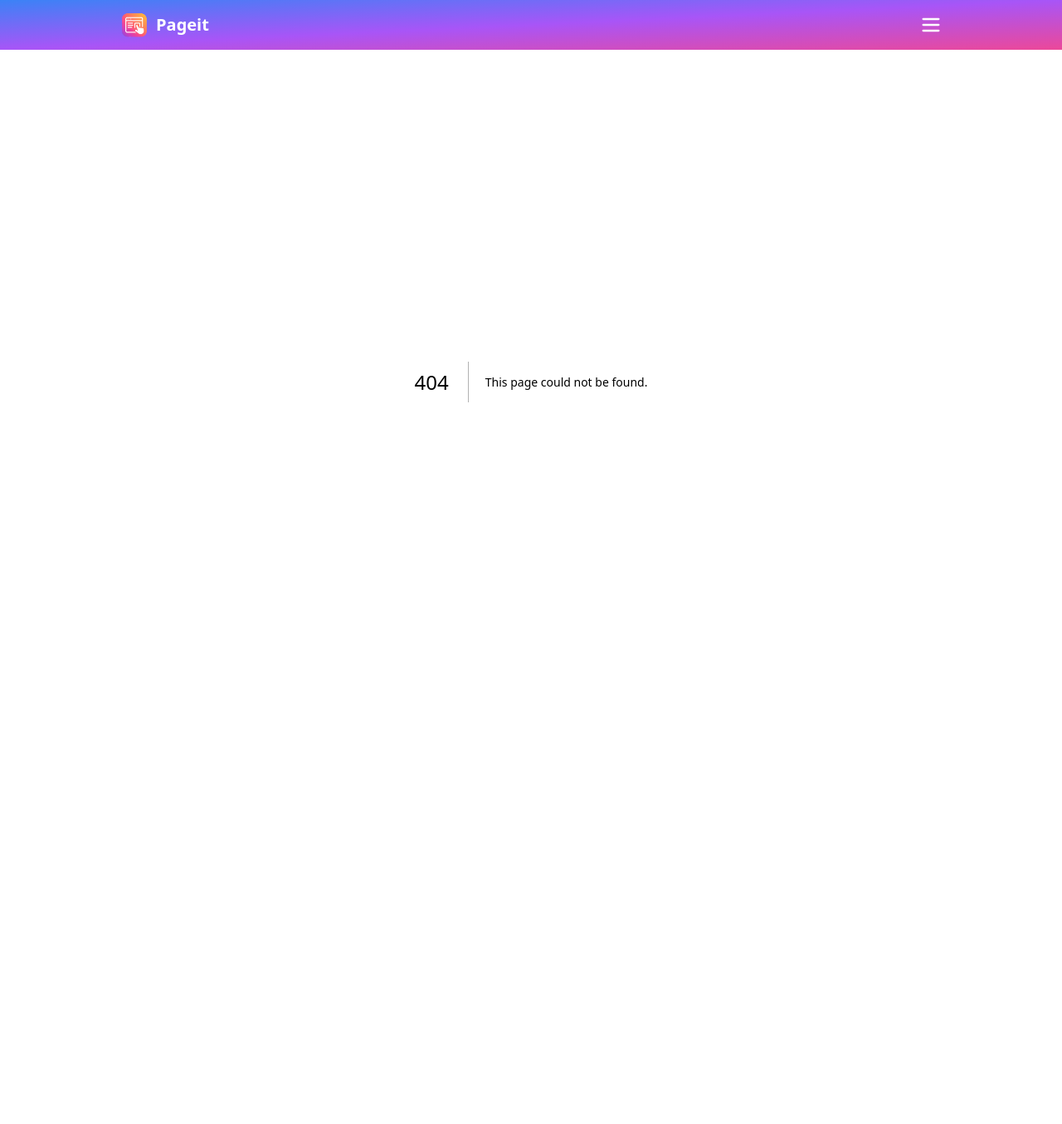
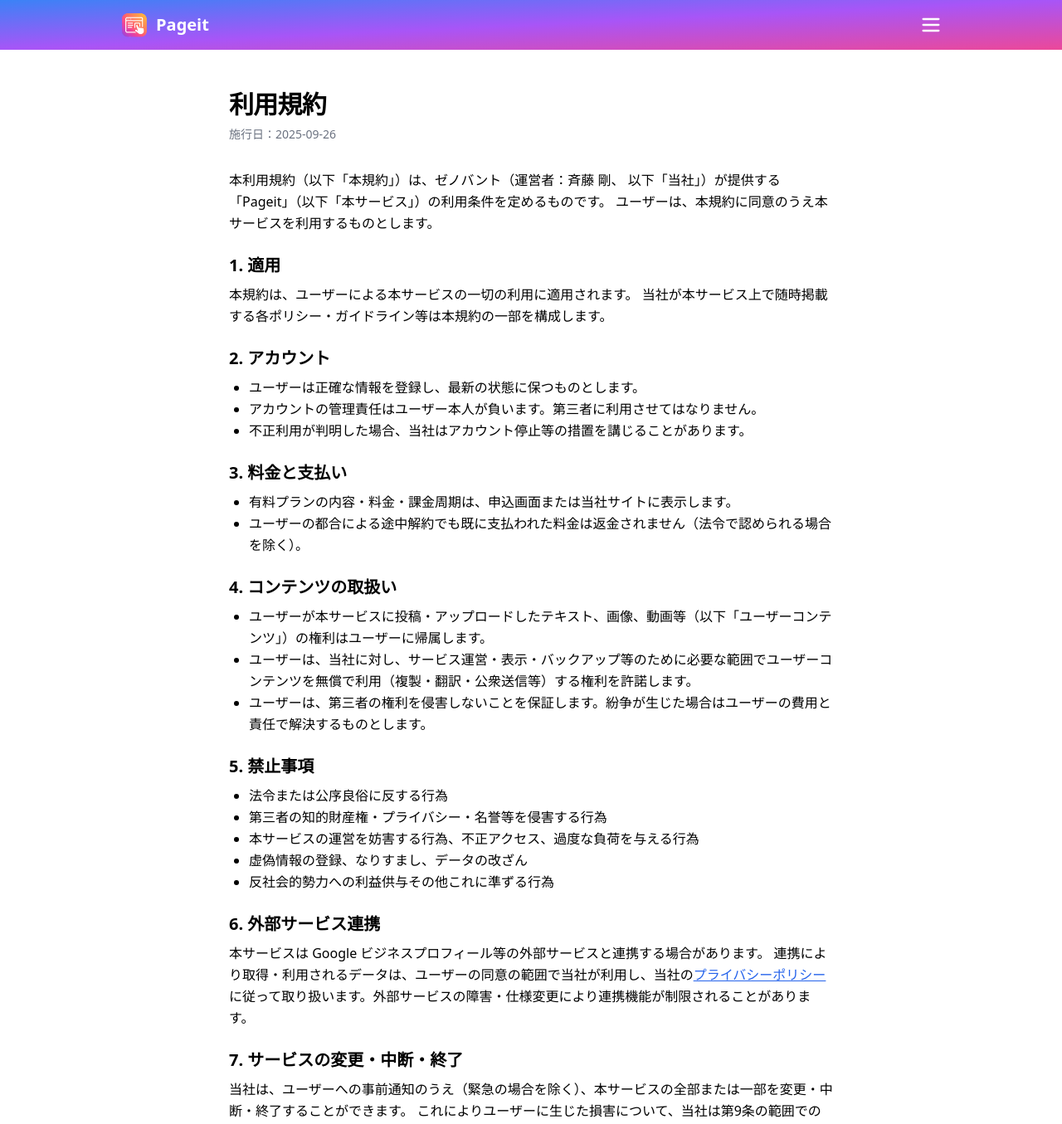
Before and after one commit to tsuyoshi-3110/pageit, a Next.js app: page /terms in a window 1280 px wide. Before the commit this address had no page. Shown: the top 1355 px of the page at 83% size. Before the commit the page ends 860 px from the top, so only its background shows below. Built offline with nearby package versions, Linux system fonts and the light colour scheme.

Commit message:
2025 0926 0843

```diff
--- /dev/null
+++ b/src/app/terms/page.tsx
@@ -0,0 +1,139 @@
+// app/terms/page.tsx
+import type { Metadata } from "next";
+
+export const metadata: Metadata = {
+  title: "利用規約 | Pageit",
+  description:
+    "Pageit（ページット）の利用規約です。サービスの利用条件、禁止事項、免責、著作権、準拠法などを定めます。",
+  robots: { index: true, follow: true },
+  alternates: { canonical: "https://www.pageit.shop/terms" },
+};
+
+export default function TermsPage() {
+  const effective = "2025-09-26"; // 必要に応じて更新
+  return (
+    <main className="mx-auto max-w-3xl px-5 py-12">
+      <h1 className="text-3xl font-bold tracking-tight">利用規約</h1>
+      <p className="mt-2 text-sm text-gray-500">施行日：{effective}</p>
+
+      <section className="mt-8 space-y-6 leading-relaxed">
+        <p>
+          本利用規約（以下「本規約」）は、ゼノバント（運営者：斉藤 剛、
+          以下「当社」）が提供する「Pageit」（以下「本サービス」）の利用条件を定めるものです。
+          ユーザーは、本規約に同意のうえ本サービスを利用するものとします。
+        </p>
+
+        <div>
+          <h2 className="text-xl font-semibold">1. 適用</h2>
+          <p className="mt-2">
+            本規約は、ユーザーによる本サービスの一切の利用に適用されます。
+            当社が本サービス上で随時掲載する各ポリシー・ガイドライン等は本規約の一部を構成します。
+          </p>
+        </div>
+
+        <div>
+          <h2 className="text-xl font-semibold">2. アカウント</h2>
+          <ul className="mt-2 list-disc pl-6">
+            <li>ユーザーは正確な情報を登録し、最新の状態に保つものとします。</li>
+            <li>アカウントの管理責任はユーザー本人が負います。第三者に利用させてはなりません。</li>
+            <li>不正利用が判明した場合、当社はアカウント停止等の措置を講じることがあります。</li>
+          </ul>
+        </div>
+
+        <div>
+          <h2 className="text-xl font-semibold">3. 料金と支払い</h2>
+          <ul className="mt-2 list-disc pl-6">
+            <li>有料プランの内容・料金・課金周期は、申込画面または当社サイトに表示します。</li>
+            <li>ユーザーの都合による途中解約でも既に支払われた料金は返金されません（法令で認められる場合を除く）。</li>
+          </ul>
+        </div>
+
+        <div>
+          <h2 className="text-xl font-semibold">4. コンテンツの取扱い</h2>
+          <ul className="mt-2 list-disc pl-6">
+            <li>
+              ユーザーが本サービスに投稿・アップロードしたテキスト、画像、動画等（以下「ユーザーコンテンツ」）の権利はユーザーに帰属します。
+            </li>
+            <li>
+              ユーザーは、当社に対し、サービス運営・表示・バックアップ等のために必要な範囲でユーザーコンテンツを無償で利用（複製・翻訳・公衆送信等）する権利を許諾します。
+            </li>
+            <li>
+              ユーザーは、第三者の権利を侵害しないことを保証します。紛争が生じた場合はユーザーの費用と責任で解決するものとします。
+            </li>
+          </ul>
+        </div>
+
+        <div>
+          <h2 className="text-xl font-semibold">5. 禁止事項</h2>
+          <ul className="mt-2 list-disc pl-6">
+            <li>法令または公序良俗に反する行為</li>
+            <li>第三者の知的財産権・プライバシー・名誉等を侵害する行為</li>
+            <li>本サービスの運営を妨害する行為、不正アクセス、過度な負荷を与える行為</li>
+            <li>虚偽情報の登録、なりすまし、データの改ざん</li>
+            <li>反社会的勢力への利益供与その他これに準ずる行為</li>
+          </ul>
+        </div>
+
+        <div>
+          <h2 className="text-xl font-semibold">6. 外部サービス連携</h2>
+          <p className="mt-2">
+            本サービスは Google ビジネスプロフィール等の外部サービスと連携する場合があります。
+            連携により取得・利用されるデータは、ユーザーの同意の範囲で当社が利用し、当社の
+            <a href="/privacy" className="underline text-blue-600">プライバシーポリシー</a>
+            に従って取り扱います。外部サービスの障害・仕様変更により連携機能が制限されることがあります。
+          </p>
+        </div>
+
+        <div>
+          <h2 className="text-xl font-semibold">7. サービスの変更・中断・終了</h2>
+          <p className="mt-2">
+            当社は、ユーザーへの事前通知のうえ（緊急の場合を除く）、本サービスの全部または一部を変更・中断・終了することができます。
+            これによりユーザーに生じた損害について、当社は第9条の範囲でのみ責任を負います。
+          </p>
+        </div>
+
+        <div>
+          <h2 className="text-xl font-semibold">8. 免責</h2>
+          <ul className="mt-2 list-disc pl-6">
+            <li>当社は、本サービスに事実上または法律上の瑕疵がないことを保証しません。</li>
+            <li>ユーザー間またはユーザーと第三者との間に生じたトラブルについて、当社は関与せず、責任を負いません。</li>
+            <li>外部サービスの仕様変更・停止等により生じた損害について、当社は責任を負いません。</li>
+          </ul>
+        </div>
+
+        <div>
+          <h2 className="text-xl font-semibold">9. 責任の限定</h2>
+          <p className="mt-2">
+            当社がユーザーに対して負う損害賠償責任は、当社の故意または重過失による場合を除き、
+            直近12か月間にユーザーが当社に支払った利用料金の総額を上限とします。
+            逸失利益・間接損害については責任を負いません。
+          </p>
+        </div>
+
+        <div>
+          <h2 className="text-xl font-semibold">10. 規約の変更</h2>
+          <p className="mt-2">
+            当社は、必要に応じて本規約を変更できます。重要な変更を行う場合は、本サービス上で周知します。
+            変更後にユーザーが本サービスを利用した場合、変更に同意したものとみなします。
+          </p>
+        </div>
+
+        <div>
+          <h2 className="text-xl font-semibold">11. 準拠法・裁判管轄</h2>
+          <p className="mt-2">
+            本規約は日本法に準拠します。本サービスに関して紛争が生じた場合、大阪地方裁判所を第一審の専属的合意管轄裁判所とします。
+          </p>
+        </div>
+
+        <div>
+          <h2 className="text-xl font-semibold">12. お問い合わせ</h2>
+          <p className="mt-2">
+            本規約に関するお問い合わせは、
+            <a href="mailto:info@pageit.shop" className="underline text-blue-600">pageitstore@gmail.com</a>
+            までご連絡ください。
+          </p>
+        </div>
+      </section>
+    </main>
+  );
+}
--- a/src/components/Navbar.tsx
+++ b/src/components/Navbar.tsx
@@ -83,6 +83,14 @@ export default function Navbar() {
           </Link>
 
           <Link
+            href="/legal"
+            onClick={() => setMenuOpen(false)}
+            className="w-52 text-center text-lg font-semibold text-white bg-purple-500 px-6 py-2 rounded-full shadow hover:bg-purple-600 transition"
+          >
+            特定商取引法に基づく表記
+          </Link>
+
+          <Link
             href="/privacy"
             onClick={() => setMenuOpen(false)}
             className="w-52 text-center text-lg font-semibold text-white bg-purple-500 px-6 py-2 rounded-full shadow hover:bg-purple-600 transition"
@@ -91,11 +99,11 @@ export default function Navbar() {
           </Link>
 
           <Link
-            href="/legal"
+            href="/terms"
             onClick={() => setMenuOpen(false)}
             className="w-52 text-center text-lg font-semibold text-white bg-purple-500 px-6 py-2 rounded-full shadow hover:bg-purple-600 transition"
           >
-            特定商取引法に基づく表記
+            利用規約
           </Link>
         </div>
       )}
```
Also changed, not shown: 1 other file (tests, documents, lock files or other folders).
